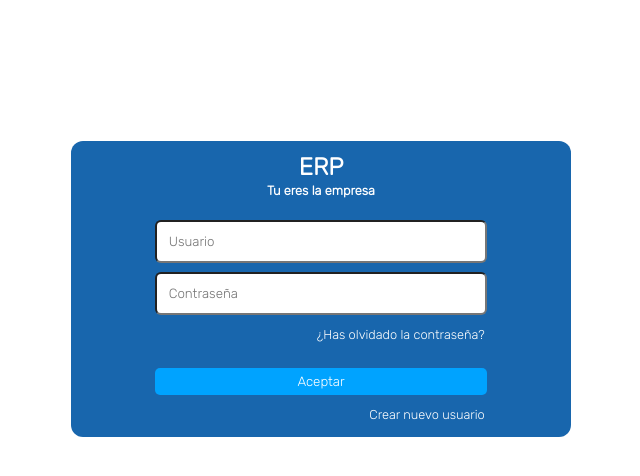
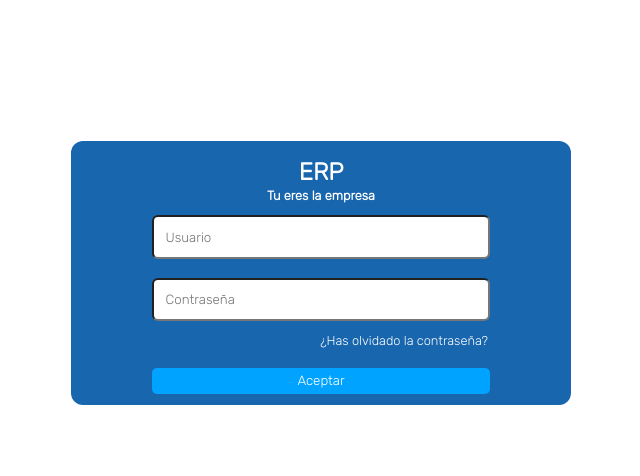
Before and after one commit to BKLP22/MVC-ERP, a PHP site: page /iniciarsesion.php in a window 1280 px wide. Shown: the top 476 px of the page, without its empty margins (319-959 px from the left). Run offline with PHP 8.4, Linux system fonts and the light colour scheme.

Commit message:
Login,register

```diff
--- a/Assets/css/style.css
+++ b/Assets/css/style.css
@@ -138,6 +138,10 @@ header {
     font-size: 1.2em;
     text-decoration: none;
 }
+.enlaceERP{
+    color: white;
+    text-decoration: none;
+}
 .botones {
 
     border: none;
@@ -203,13 +207,13 @@ footer div.col-10 {
 .Slogin {
     text-align: center;
     margin: 11%;
-    height: auto;
+    height: 33vh;
 }
 
 .Sregister {
     text-align: center;
     margin: 11%;
-    height: 60vh;
+    height: 50vh;
 
 }
 
@@ -237,7 +241,7 @@ footer div.col-10 {
 }
 
 .form1 div {
-    padding: 1%;
+
     border-radius: 5px;
 }
 
--- a/Views/iniciar-sesion/Iniciar1View.php
+++ b/Views/iniciar-sesion/Iniciar1View.php
@@ -2,18 +2,18 @@
     <section class="Slogin">
         <div class="cajaAzul">
             <form action="" class="form1">
-                <div>
-                    <h1>ERP</h1>
+                <div class="pt-2">
+                    <h1><a href="index.php" class="enlaceERP">ERP</a></h1>
                     <h4 class="pt frasesregistros">Tu eres la empresa</h4>
                 </div>
                 <div>
-                    <input class="input-log p-2" type="text" name="" id="user" placeholder="Usuario">
-                    <input class="input-log p-2" type="password" name="" id="password" placeholder="Contraseña">
+                    <div class="pb-2"><input class="input-log" type="text" name="" id="user" placeholder="Usuario"></div>
+                    <div class="pb-2"><input class="input-log" type="password" name="" id="password" placeholder="Contraseña"></div>
                 </div>
 
-                <div><a href="" class="textaling-r frasesregistros">¿Has olvidado la contraseña?</a></div>
-                <div><input type="button" value="Aceptar" class="botonLR input-log" id="login"></div>
-                <div> <a href="" class="textaling-r frasesregistros">Crear nuevo usuario</a></div>
+                <div class="pb"><a href="" class="textaling-r frasesregistros">¿Has olvidado la contraseña?</a></div>
+                <div class="pb-2"><input type="button" value="Aceptar" class="botonLR input-log" id="login"></div>
+                <div> <a href="registrarse.php" class="textaling-r frasesregistros">Crear nuevo usuario</a></div>
 
             </form>
         </div>
```
Also changed, not shown: Views/registrarse/Registrarse1View.php (+5 -5 lines).
